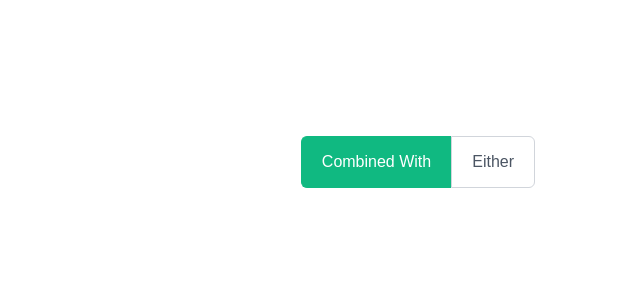
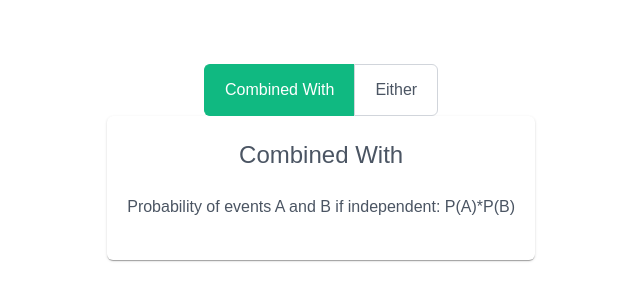
Before and after one commit to Reivynn1234/MiniCalculator, a Vue app in the folder redington.client/: page / in a window 1280 px wide. Shown: the part 238-538 px from the top of the page, without its empty margins (105-745 px from the left). Built offline with nearby package versions, Linux system fonts and the light colour scheme; a web font is replaced by a local one.

Commit message:
Added text to describe the calculations

```diff
--- a/redington.client/src/App.vue
+++ b/redington.client/src/App.vue
@@ -1,26 +1,47 @@
 <template>
     <SelectButton v-model="value" :options="options" aria-labelledby="basic" />
+    <br />
+    <Card>
+        <template #title>{{value}}</template>
+        <template #content>
+            <p id="combined" v-if="value==calculation.combined_with">
+                Probability of events A and B if independent: P(A)*P(B)
+            </p>
+            <p id="either" v-else>
+                Probability of event A or B occuring: P(A) + P(B) - P(A)*P(B)
+            </p>
+        </template>
+    </Card>
 </template>
 
 
 <script lang="ts">
     import { defineComponent } from "vue";
     import SelectButton from 'primevue/selectbutton'
+    import Card from 'primevue/card';
 
     interface Data {
         options: string[]
         value: string
+        calculation: {}
+    }
+
+    enum Calculation {
+        combined_with = "Combined With",
+        either = "Either",
     }
 
     export default defineComponent({
         name: 'App',
         components: {
             SelectButton,
+            Card
         },
         data(): Data {
             return {
-                options: ["Combined With", "Either"],
-                value: "Combined With"
+                options: [Calculation.combined_with, Calculation.either],
+                value: Calculation.combined_with,
+                calculation: Calculation
             }
         }
     })
--- a/redington.client/src/main.ts
+++ b/redington.client/src/main.ts
@@ -2,7 +2,7 @@ import './assets/main.css'
 import { createApp } from 'vue'
 import PrimeVue from 'primevue/config'
 import SelectButton from 'primevue/selectbutton'
-
+import Card from 'primevue/card';
 import App from './App.vue'
 
 import 'primevue/resources/themes/lara-light-green/theme.css'
@@ -10,4 +10,5 @@ import 'primevue/resources/themes/lara-light-green/theme.css'
 const app = createApp(App);
 app.use(PrimeVue);
 app.component('SelectButton', SelectButton);
+app.component('Card', Card);
 app.mount('#app');
```
